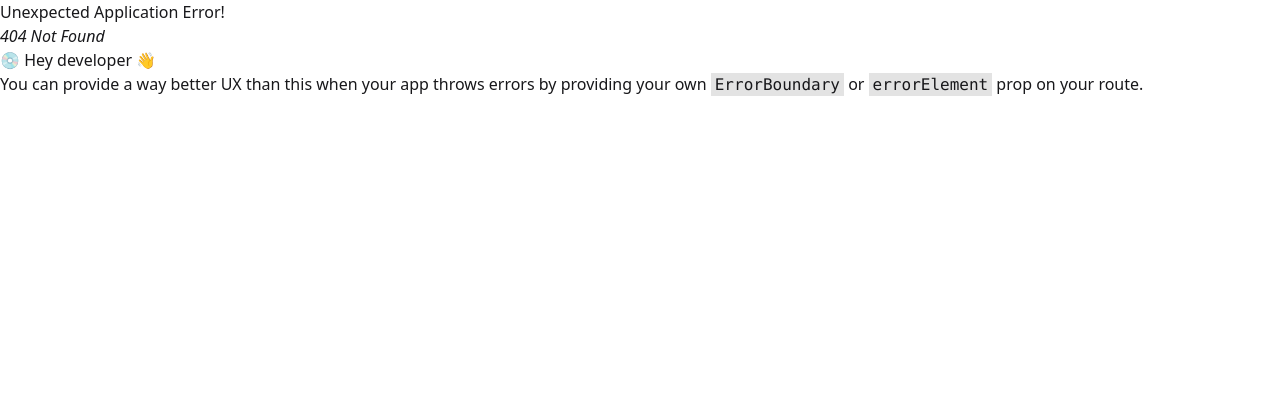
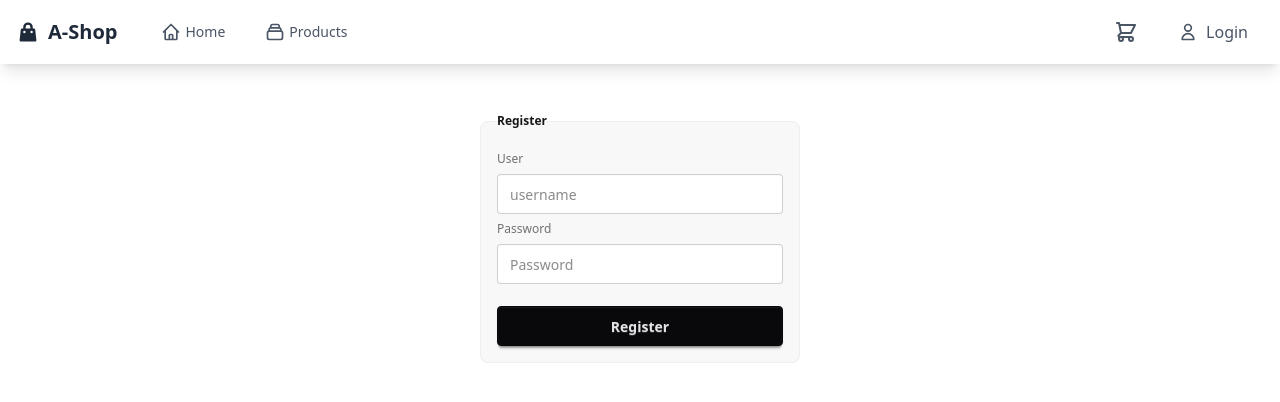
Before and after one commit to dietortoise25/ecommerce-app02, a React (Vite) app: page /register in a window 1280 px wide. Before the commit this address had no page. Shown: the top 402 px of the page. Built offline with nearby package versions, Linux system fonts and the light colour scheme.

Commit message:
add: register funciton

```diff
--- a/db.json
+++ b/db.json
@@ -24,16 +24,46 @@
   ],
   "users": [
     {
-      "id": 1,
+      "id": "1",
       "username": "admin",
       "password": "admin123",
       "token": "fake-jwt-token-1"
     },
     {
-      "id": 2,
+      "id": "2",
       "username": "user1",
       "password": "password1",
       "token": "fake-jwt-token-2"
+    },
+    {
+      "id": "1039",
+      "username": "user1",
+      "password": "password1",
+      "token": "fake-token"
+    },
+    {
+      "id": "6b95",
+      "username": "user123",
+      "password": "password1",
+      "token": "fake-token"
+    },
+    {
+      "id": "3520",
+      "username": "user222",
+      "password": "password1",
+      "token": "fake-token"
+    },
+    {
+      "id": "4565",
+      "username": "user12",
+      "password": "password1",
+      "token": "fake-token"
+    },
+    {
+      "id": "b0b8",
+      "username": "user1234",
+      "password": "password1",
+      "token": "fake-token"
     }
   ]
 }
--- a/package.json
+++ b/package.json
@@ -15,6 +15,7 @@
     "@types/express": "^5.0.1",
     "@types/lowdb": "^2.0.3",
     "@types/react-router-dom": "^5.3.3",
+    "axios": "^1.8.4",
     "classnames": "^2.5.1",
     "express": "^5.1.0",
     "jotai": "^2.12.3",
--- a/src/App.tsx
+++ b/src/App.tsx
@@ -5,6 +5,7 @@ import Cart from "./components/Cart";
 import ProductPage from "./pages/Product";
 import ProductsPage from "./pages/Products";
 import Login from "./pages/Login";
+import Register from "./pages/Register";
 
 const router = createBrowserRouter([
   {
@@ -23,6 +24,8 @@ const router = createBrowserRouter([
         path: "cart", element: <Cart />
       },
       { path: "login", element: <Login /> },
+      { path: "register", element: <Register /> },
+      { path: "*", element: <h1>404 Not Found</h1> }
     ]
   }
 ])
--- /dev/null
+++ b/src/api/api_getuser.ts
@@ -0,0 +1,15 @@
+import axios from "axios";
+
+export const checkUsernameExists = async (username: string) => {
+  // 检查用户名是否已存在
+  try {
+    const response = await axios.get("http://localhost:3001/users", {
+      params: { username },
+    });
+    const users = response.data;
+    return users.length > 0; // 如果存在用户，返回 true，否则返回 false
+  } catch (error) {
+    console.error("Error checking username existence:", error);
+    return;
+  }
+};
--- /dev/null
+++ b/src/api/api_regi.ts
@@ -0,0 +1,25 @@
+import axios from "axios";
+import { checkUsernameExists } from "./api_getuser";
+
+export const apiRegister = async (username: string, password: string) => {
+  // 模拟注册请求
+  try {
+    const response = await axios.post("http://localhost:3001/users", {
+      username,
+      password,
+      token: "fake-token",
+    });
+
+    const users = response.data;
+    console.log("users:",users);
+    const res = await checkUsernameExists(username);
+    if (res) {
+      alert("注册成功");
+    }
+
+
+  } catch (error) {
+    console.error("注册错误:", error);
+    alert("网络错误，请重试");
+  }
+};
--- a/src/pages/Login.tsx
+++ b/src/pages/Login.tsx
@@ -48,6 +48,7 @@ function Login() {
                 />
 
                 <button className="btn btn-neutral mt-4" onClick={handleLogin}>Login</button>
+                <button className="btn btn-neutral mt-4" onClick={()=>navigate('/register')}>Register</button>
             </fieldset>
         </div>
     );
--- /dev/null
+++ b/src/pages/Register.tsx
@@ -0,0 +1,72 @@
+import { useState } from "react";
+import { useNavigate } from "react-router-dom";
+import { checkUsernameExists } from "../api/api_getuser";
+import { apiRegister } from "../api/api_regi";
+
+function Register() {
+    const [username, setUsername] = useState<string>("");
+    const [password, setPassword] = useState<string>("");
+    const navigate = useNavigate();
+    const handleRegister = async () => {
+        if (username === '' || password === '') {
+            alert('用户名和密码不能为空');
+            return;
+        }
+        const usernameExists = await checkUsernameExists(username);
+        if (usernameExists) {
+            alert('用户名已存在');
+            return;
+        } else {
+            const res = await apiRegister(username, password);
+            console.log(res);
+            navigate('/login');
+        }
+
+
+
+
+        // // 模拟注册请求
+        // try {
+        //     const response = await axios.post('http://localhost:3001/users', {
+        //         username,
+        //         password,
+        //         token: "fake-token"
+        //     });
+
+        //     const users = response.data;
+        //     console.log(users);
+
+        //     if (users.length > 0) {
+        //         console.log('注册成功');
+        //         navigate('/login');
+        //     }
+        //     else {
+        //         alert('注册失败');
+        //     }
+        // }
+        // catch (error) {
+        //     console.error('注册错误:', error);
+        //     alert('网络错误，请重试');
+        // }
+    }
+    return (
+        <div className="flex justify-center items-center mt-10">
+            <fieldset className="fieldset bg-base-200 border-base-300 rounded-box w-xs border p-4">
+                <legend className="fieldset-legend">Register</legend>
+
+                <label className="label">User</label>
+                <input type="text" className="input" placeholder="username"
+                    value={username} onChange={(e) => { setUsername(e.target.value) }}
+                />
+
+                <label className="label">Password</label>
+                <input type="password" className="input" placeholder="Password"
+                    value={password} onChange={(e) => { setPassword(e.target.value) }}
+                />
+
+                <button className="btn btn-neutral mt-4" onClick={handleRegister}>Register</button>
+            </fieldset>
+        </div>
+    );;
+}
+export default Register;
```
Also changed, not shown: 1 other file (tests, documents, lock files or other folders).
